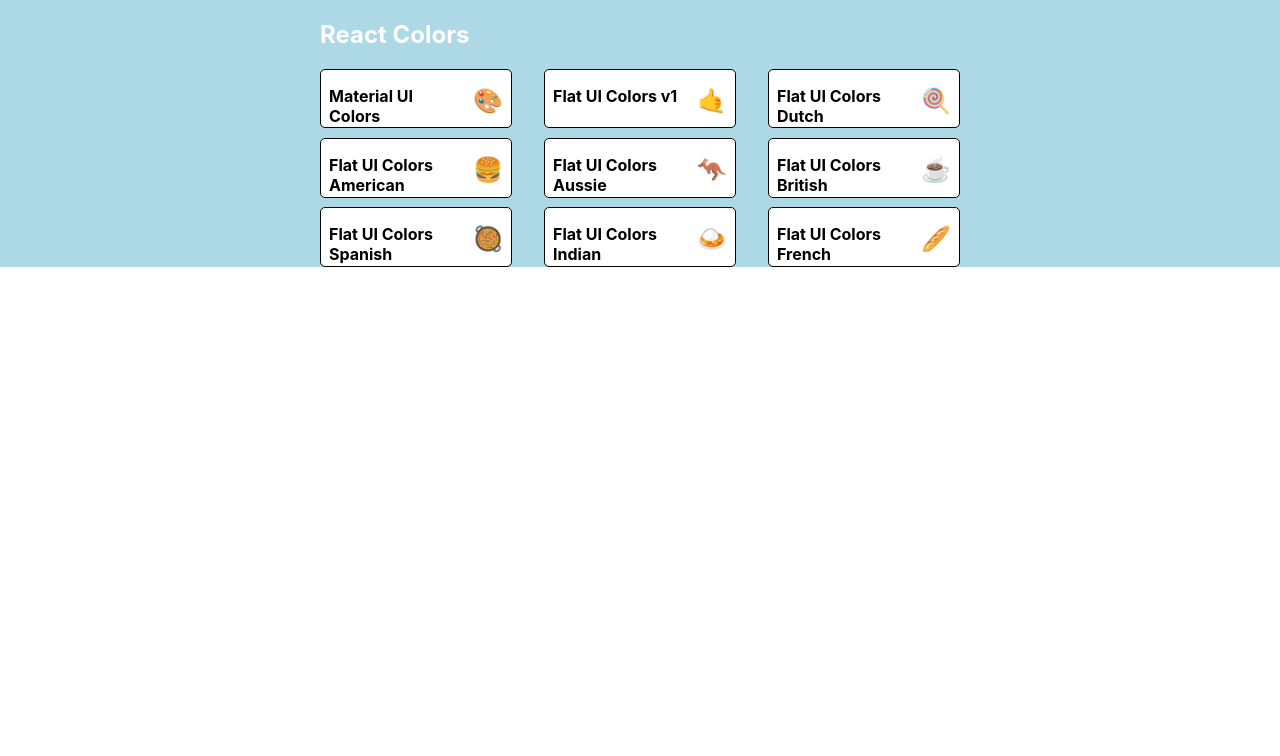
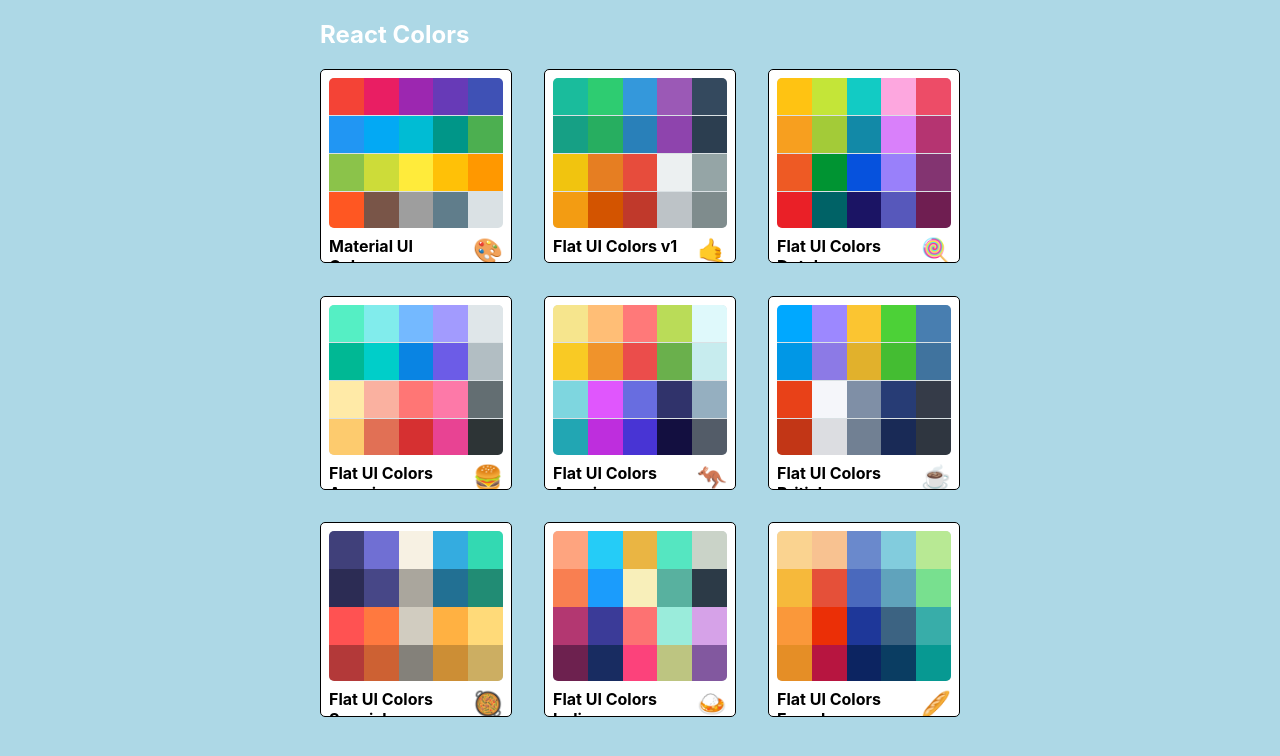
Before and after one commit to hitzu1001/Color-Master, a React (Create React App) app: page / in a window 1280 px wide. Shown: the top 756 px of the page. Built offline with nearby package versions, Linux system fonts and the light colour scheme.

Commit message:
Finish styling MiniPalette

```diff
--- a/src/MiniPalette.js
+++ b/src/MiniPalette.js
@@ -14,7 +14,11 @@
     }
   },
   colors: {
-    backgroundColor: 'grey',
+    backgroundColor: '#dae1e4',
+    height: '150px',
+    width: '100%',
+    borderRadius: '5px',
+    overflow: 'hidden'
   },
   title: {
     display: 'flex',
@@ -29,15 +33,29 @@
   emoji: {
     marginLeft: '0.5rem',
     fontSize: '1.5rem'
+  },
+  miniColor: {
+    height: '25%',
+    width: '20%',
+    display: 'inline-block',
+    margin: '0 auto',
+    position: 'relative',
+    marginBottom: '-3.5px'
   }
 };
 
 function MiniPalette(props) {
-  const { classes, paletteName, emoji } = props;
+  const { classes, paletteName, emoji, colors } = props;
+  const miniClolorBoxes = colors.map(color =>
+    <div
+      className={classes.miniColor}
+      style={{ backgroundColor: color.color }}
+      key={color.name}
+    />
+  )
   return (
     <div className={classes.root}>
-      <div className={classes.colors}>
-      </div>
+      <div className={classes.colors}>{miniClolorBoxes}</div>
       <h5 className={classes.title}>
         {paletteName}
         <span className={classes.emoji}>{emoji}</span>
--- a/src/PaletteList.js
+++ b/src/PaletteList.js
@@ -6,7 +6,7 @@
 const styles = {
   root: {
     backgroundColor: 'lightblue',
-    height: '100%',
+    height: '100vh',
     display: 'flex',
     alignItems: 'flex-start',
     justifyContent: 'center'
```
